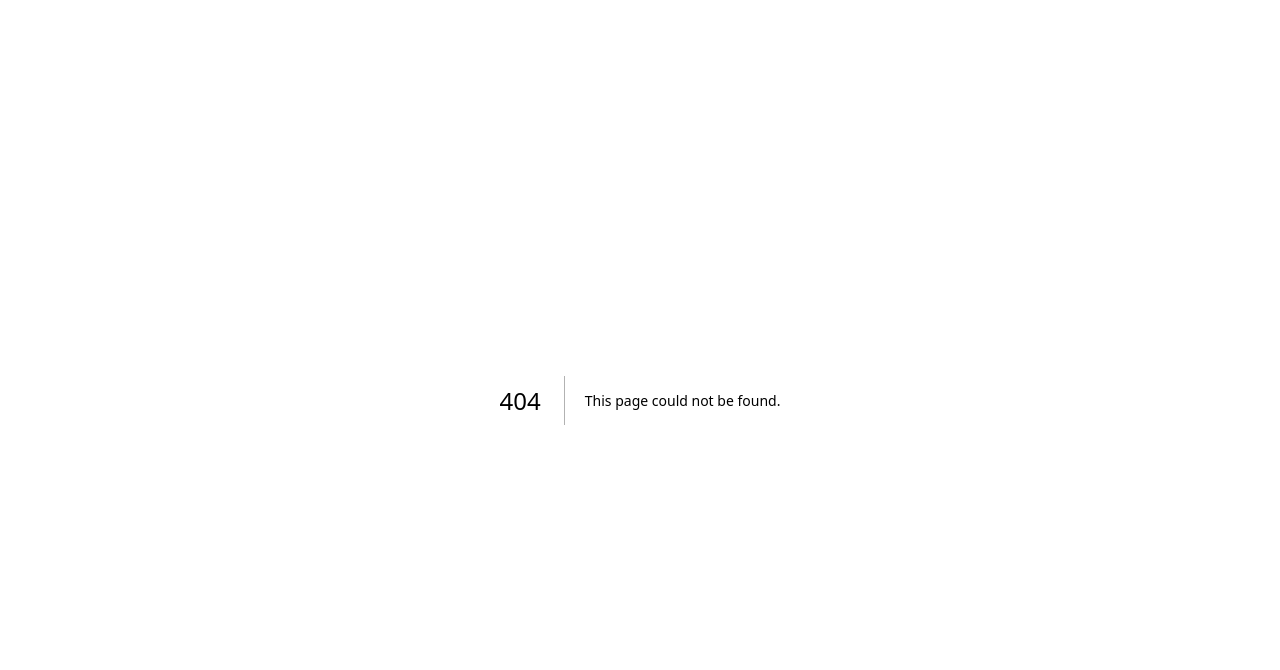
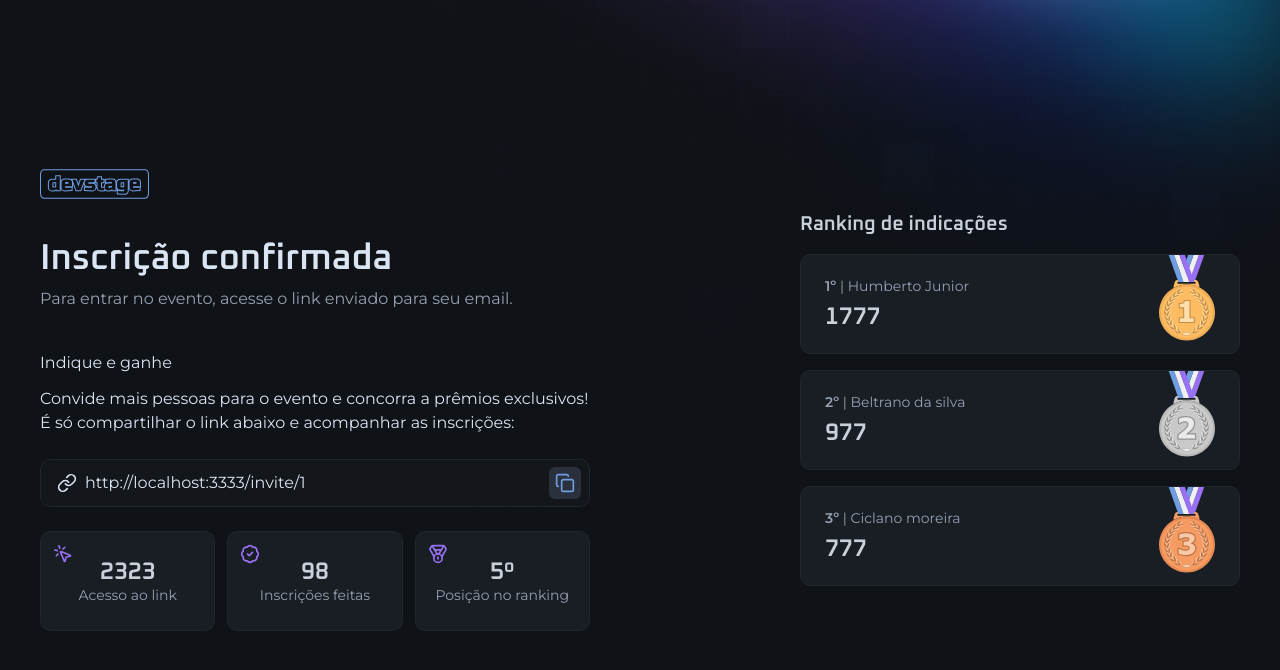
Before and after one commit to humbertoromanojr/nlw-web-devstage, a Next.js app: page /invite/1 in a window 1280 px wide. Before the commit this address had no page. Shown: the top 670 px of the page. Built offline with nearby package versions, Linux system fonts and the light colour scheme.

Commit message:
Passing parameter SubscriberId

```diff
--- /dev/null
+++ b/src/app/invite/[subscriberId]/page.tsx
@@ -0,0 +1,52 @@
+import Image from 'next/image'
+
+import logo from '../../../assets/logo.svg'
+import { InviteLinkInput } from './invite-link-input'
+import { Ranking } from './ranking'
+import { Stats } from './stats'
+
+interface InviteProps {
+  params: Promise<{
+    subscriberId: string
+  }>
+}
+
+export default async function Invite(props: InviteProps) {
+  const { subscriberId } = await props.params
+
+  const inviteLink = `http://localhost:3333/invite/${subscriberId}`
+
+  return (
+    <div className="min-h-dvh flex items-center justify-between gap-16 flex-col md:flex-row">
+      <div className="flex flex-col gap-10 w-full max-w-[550px]">
+        <Image alt="DevStage" src={logo} width={108.5} height={30} />
+
+        <div className="space-y-2">
+          <h1 className="text-4xl font-semibold font-heading text-gray-100 leading-nome">
+            Inscrição confirmada
+          </h1>
+          <p className="text-gray-300">
+            Para entrar no evento, acesse o link enviado para seu email.
+          </p>
+        </div>
+
+        <div className="space-y-6">
+          <div className="space-y-3">
+            <h2 className="">Indique e ganhe</h2>
+            <p>
+              Convide mais pessoas para o evento e concorra a prêmios
+              exclusivos! É só compartilhar o link abaixo e acompanhar as
+              inscrições:
+            </p>
+          </div>
+
+          <InviteLinkInput inviteLink={inviteLink} />
+
+          <Stats />
+        </div>
+      </div>
+
+      <Ranking />
+    </div>
+  )
+}
```
